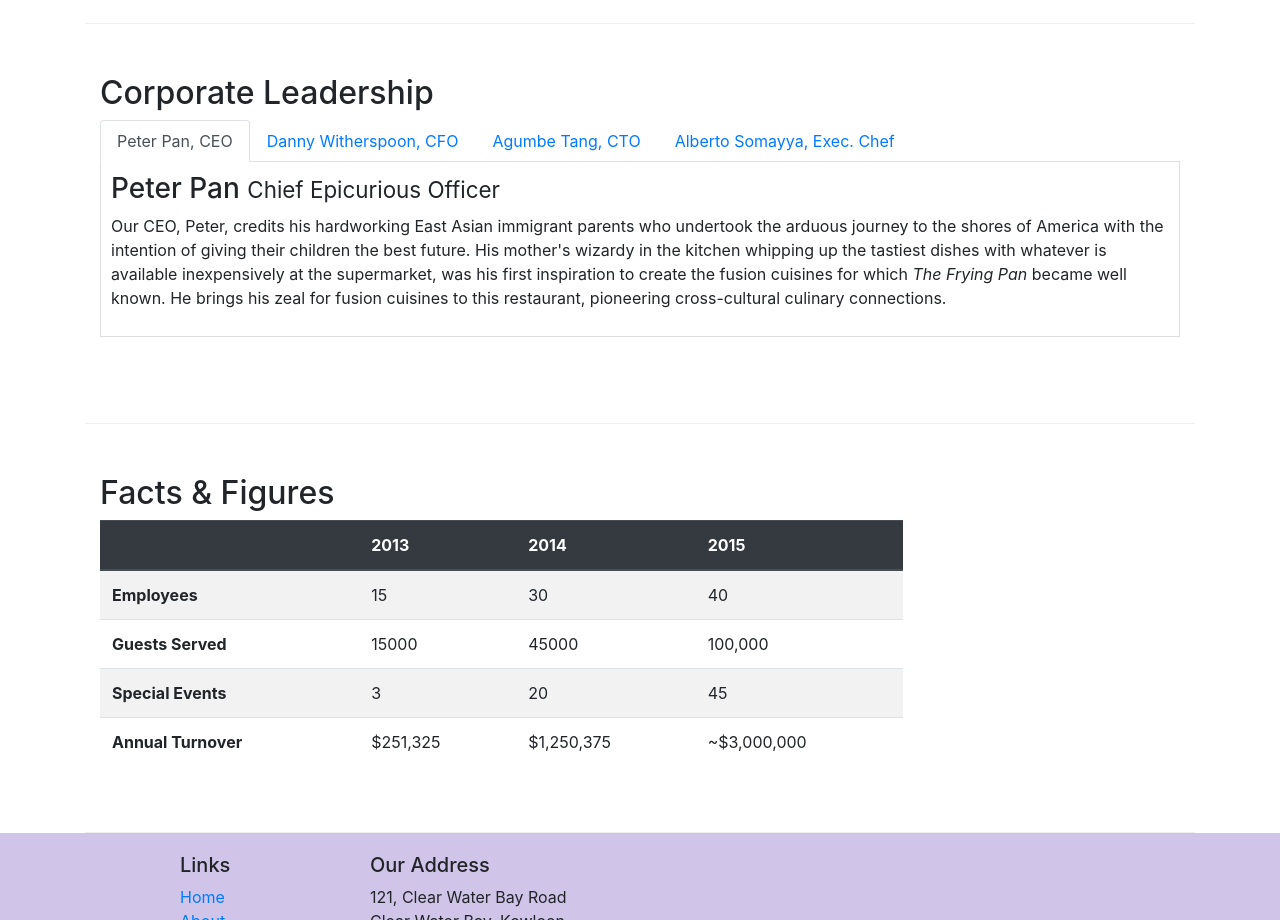
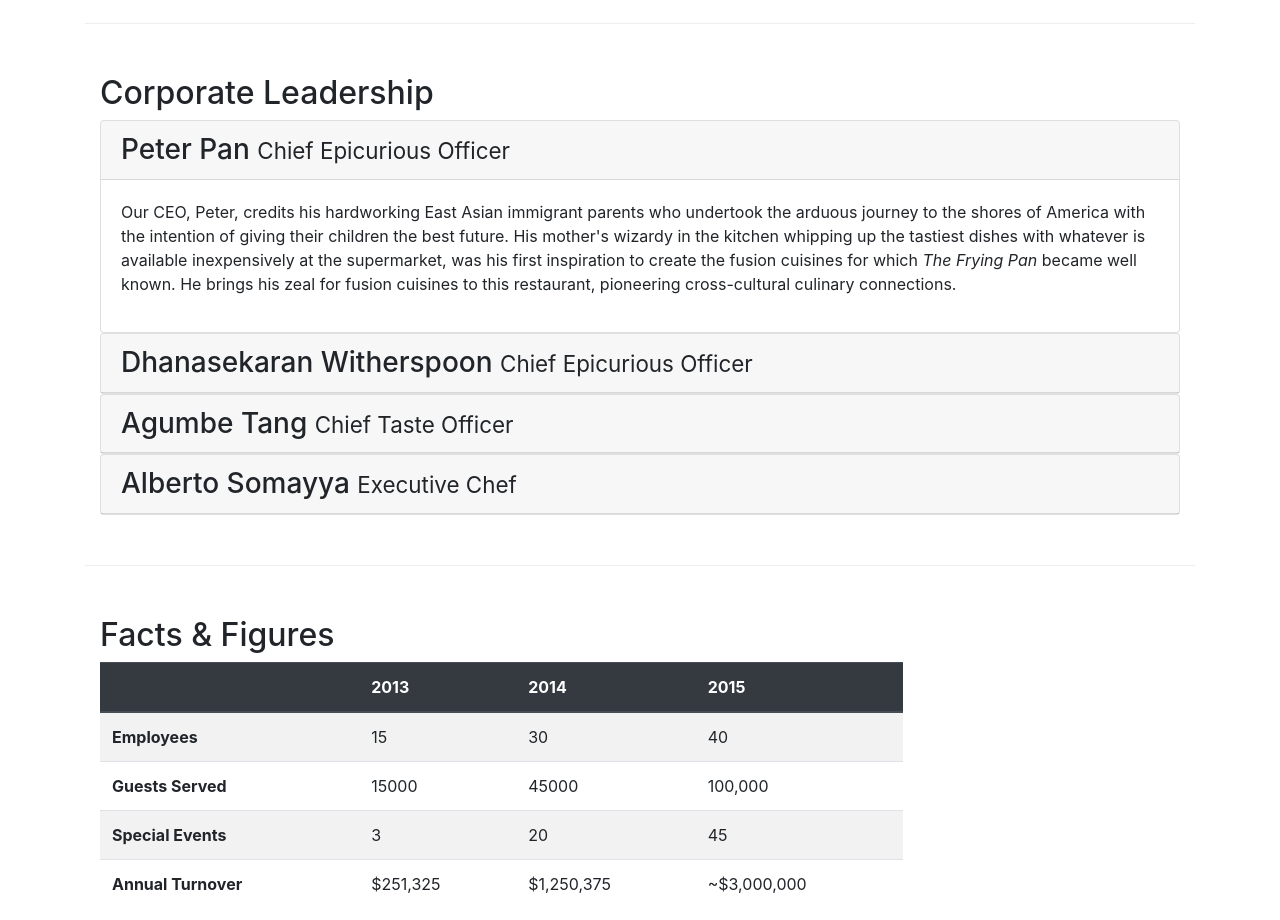
Before and after one commit to mariepizzer/Bootstrap4-HKUST, a website: page aboutus.html in a window 1280 px wide. Shown: the part 980-1900 px from the top of the page. Drawn offline with nearby package versions, Linux system fonts and the light colour scheme.

Commit message:
Accordions

```diff
--- a/aboutus.html
+++ b/aboutus.html
@@ -102,36 +102,61 @@
         <div class="row row-content">
             <div class="col-12">
                 <h2>Corporate Leadership</h2>
-                <ul class="nav nav-tabs">
-                    <li class="nav-item">
-                      <a class="nav-link active" href="#peter" role="tab" data-toggle="tab">Peter Pan, CEO</a>
-                    </li>
-                    <li class="nav-item">
-                      <a class="nav-link" href="#danny" role="tab" data-toggle="tab">Danny Witherspoon, CFO</a>
-                    </li>
-                    <li class="nav-item">
-                      <a class="nav-link" href="#agumbe"role="tab" data-toggle="tab">Agumbe Tang, CTO</a>
-                    </li>
-                    <li class="nav-item">
-                      <a class="nav-link" href="#alberto" role="tab" data-toggle="tab">Alberto Somayya, Exec. Chef</a>
-                    </li>
-                </ul>
-                <div class="tab-content">
-                    <div role="tabpanel" class="tab-pane fade show active" id="peter">
-                        <h3>Peter Pan <small>Chief Epicurious Officer</small></h3>
-                        <p class="d-none d-sm-block">Our CEO, Peter, credits his hardworking East Asian immigrant parents who undertook the arduous journey to the shores of America with the intention of giving their children the best future. His mother's wizardy in the kitchen whipping up the tastiest dishes with whatever is available inexpensively at the supermarket, was his first inspiration to create the fusion cuisines for which <em>The Frying Pan</em> became well known. He brings his zeal for fusion cuisines to this restaurant, pioneering cross-cultural culinary connections.</p>
+                <div id="accordion">
+                    <div class="card">
+                        <div class="card-header" role="tab" id="peterhead">
+                        <h3 class="mb-0">
+                            <a data-toggle="collapse" data-target="#peter">
+                            Peter Pan <small>Chief Epicurious Officer</small>
+                            </a>
+                        </h3>
+                        </div>
+                        <div class="collapse show active" id="peter" data-parent="#accordion">
+                            <div class="card-body">
+                                <p class="d-none d-sm-block">Our CEO, Peter, credits his hardworking East Asian immigrant parents who undertook the arduous journey to the shores of America with the intention of giving their children the best future. His mother's wizardy in the kitchen whipping up the tastiest dishes with whatever is available inexpensively at the supermarket, was his first inspiration to create the fusion cuisines for which <em>The Frying Pan</em> became well known. He brings his zeal for fusion cuisines to this restaurant, pioneering cross-cultural culinary connections.</p>
+                            </div>
+                        </div>
                     </div>
-                    <div role="tabpanel" class="tab-pane fade show" id="danny">
-                        <h3>Dhanasekaran Witherspoon <small>Chief Food Officer</small></h3>
-                        <p class="d-none d-sm-block">Our CFO, Danny, as he is affectionately referred to by his colleagues, comes from a long established family tradition in farming and produce. His experiences growing up on a farm in the Australian outback gave him great appreciation for varieties of food sources. As he puts it in his own words, <em>Everything that runs, wins, and everything that stays, pays!</em></p>
+                    <div class="card">
+                        <div class="card-header" role="tab" id="dannyhead">
+                        <h3 class="mb-0">
+                            <a data-toggle="collapse" data-target="#danny">
+                            Dhanasekaran Witherspoon <small>Chief Epicurious Officer</small>
+                            </a>
+                        </h3>
+                        </div>
+                        <div class="collapse" id="danny" data-parent="#accordion">
+                            <div class="card-body">
+                                <p class="d-none d-sm-block">Our CFO, Danny, as he is affectionately referred to by his colleagues, comes from a long established family tradition in farming and produce. His experiences growing up on a farm in the Australian outback gave him great appreciation for varieties of food sources. As he puts it in his own words, <em>Everything that runs, wins, and everything that stays, pays!</em></p>
+                            </div>
+                        </div>
                     </div>
-                    <div role="tabpanel" class="tab-pane fade show" id="agumbe">
-                        <h3>Agumbe Tang <small>Chief Taste Officer</small></h3>
-                        <p class="d-none d-sm-block">Blessed with the most discerning gustatory sense, Agumbe, our CTO, personally ensures that every dish that we serve meets his exacting tastes. Our chefs dread the tongue lashing that ensues if their dish does not meet his exacting standards. He lives by his motto, <em>You click only if you survive my lick.</em></p>
-                    </div>
-                    <div role="tabpanel" class="tab-pane fade show" id="alberto">
-                        <h3>Alberto Somayya <small>Executive Chef</small></h3>
-                        <p class="d-none d-sm-block">Award winning three-star Michelin chef with wide International experience having worked closely with whos-who in the culinary world, he specializes in creating mouthwatering Indo-Italian fusion experiences. He says, <em>Put together the cuisines from the two craziest cultures, and you get a winning hit! Amma Mia!</em></p>
+                    <div class="card">
+                        <div class="card-header" role="tab" id="agumbehead">
+                        <h3 class="mb-0">
+                            <a data-toggle="collapse" data-target="#agumbe">
+                                Agumbe Tang <small>Chief Taste Officer</small>
+                            </a>
+                        </h3>
+                        </div>
+                        <div class="collapse" id="agumbe" data-parent="#accordion">
+                            <div class="card-body">
+                                <p class="d-none d-sm-block">Blessed with the most discerning gustatory sense, Agumbe, our CTO, personally ensures that every dish that we serve meets his exacting tastes. Our chefs dread the tongue lashing that ensues if their dish does not meet his exacting standards. He lives by his motto, <em>You click only if you survive my lick.</em></p>
+                            </div>
+                        </div>
+                    </div><div class="card">
+                        <div class="card-header" role="tab" id="albertohead">
+                        <h3 class="mb-0">
+                            <a data-toggle="collapse" data-target="#alberto">
+                                Alberto Somayya <small>Executive Chef</small>
+                            </a>
+                        </h3>
+                        </div>
+                        <div class="collapse" id="alberto" data-parent="#accordion">
+                            <div class="card-body">
+                                p class="d-none d-sm-block">Award winning three-star Michelin chef with wide International experience having worked closely with whos-who in the culinary world, he specializes in creating mouthwatering Indo-Italian fusion experiences. He says, <em>Put together the cuisines from the two craziest cultures, and you get a winning hit! Amma Mia!</em></p>
+                            </div>
+                        </div>
                     </div>
                 </div>
             </div>
```
